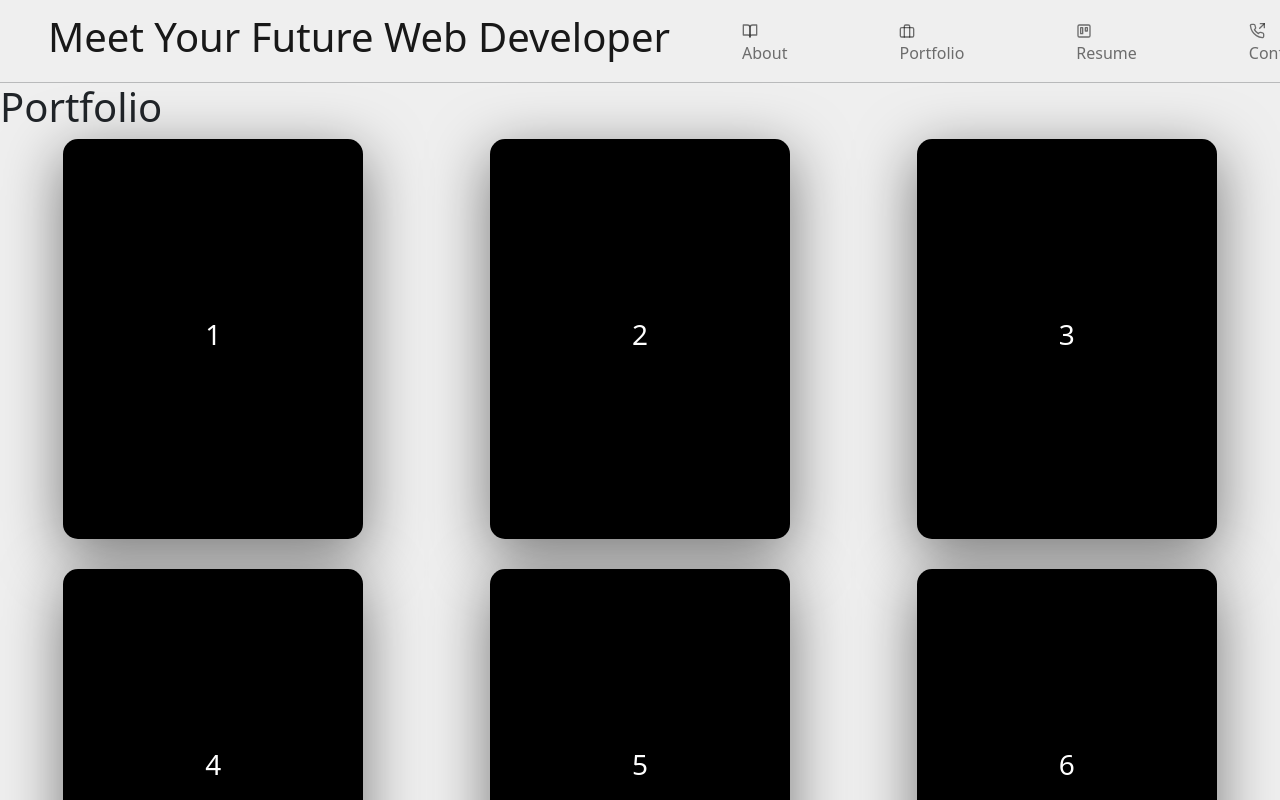
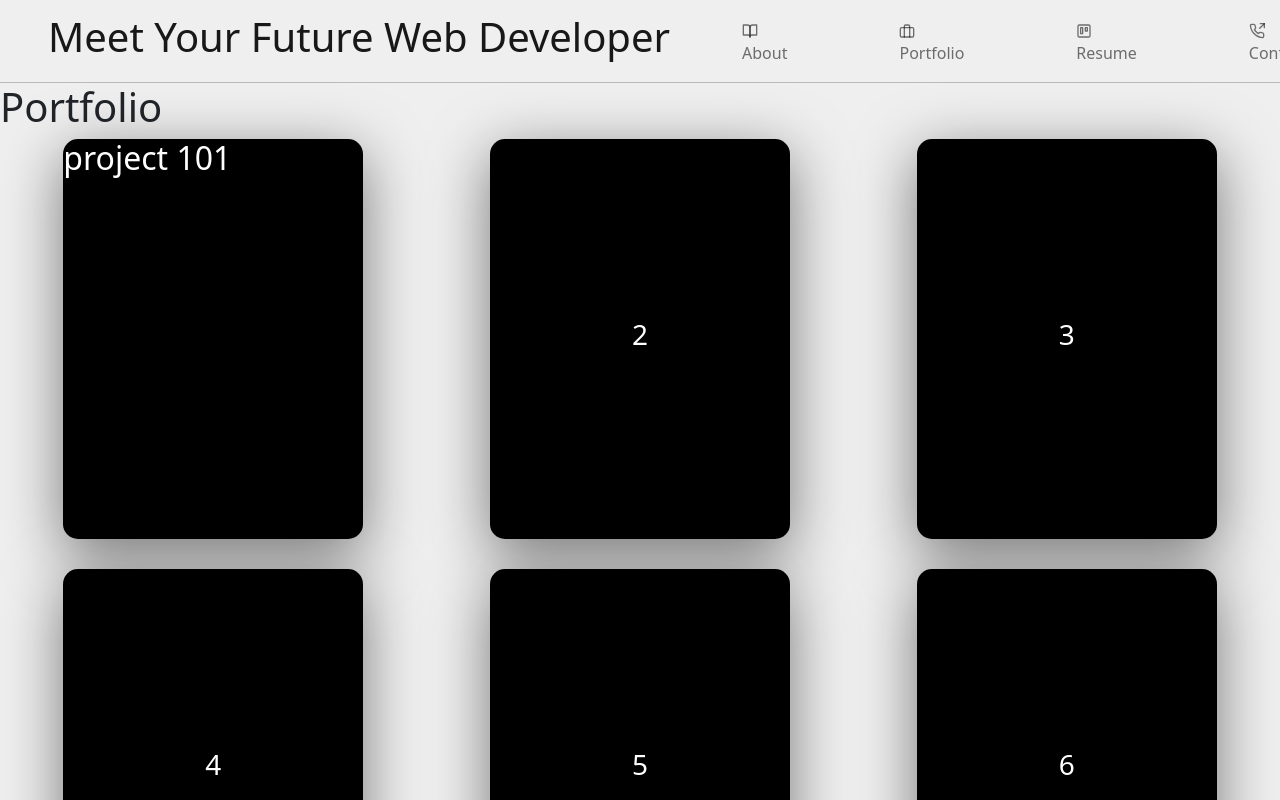
Before and after one commit to rprice000/portfolio-v2, a React (Create React App) app in the folder client/: page /portfolio in a window 1280 px wide. Shown: the top 800 px of the page. Built offline with nearby package versions, Linux system fonts and the light colour scheme.

Commit message:
more testing on portfolio page part 7

```diff
--- a/client/src/pages/Portfolio/Portfolio.js
+++ b/client/src/pages/Portfolio/Portfolio.js
@@ -20,8 +20,16 @@ const Portfolio = () => {
                 {/* d-flex justify-content-center align-items-center */}
                     <Row>
                         <Col className="card-column d-flex justify-content-center">
-                            <div className="cards d-flex justify-content-center align-items-center">
-                                <h3>1</h3>
+                            <div className="cards d-flex">
+                                <div class="face face1">
+                                    <div class="content">
+                                        <h2>project 1</h2>
+                                    </div>
+                                </div>
+
+                                <div class="face face2">
+                                    <h2>01</h2>
+                                </div>
                             </div>
                         </Col>
                         <Col className="card-column d-flex justify-content-center">
```
